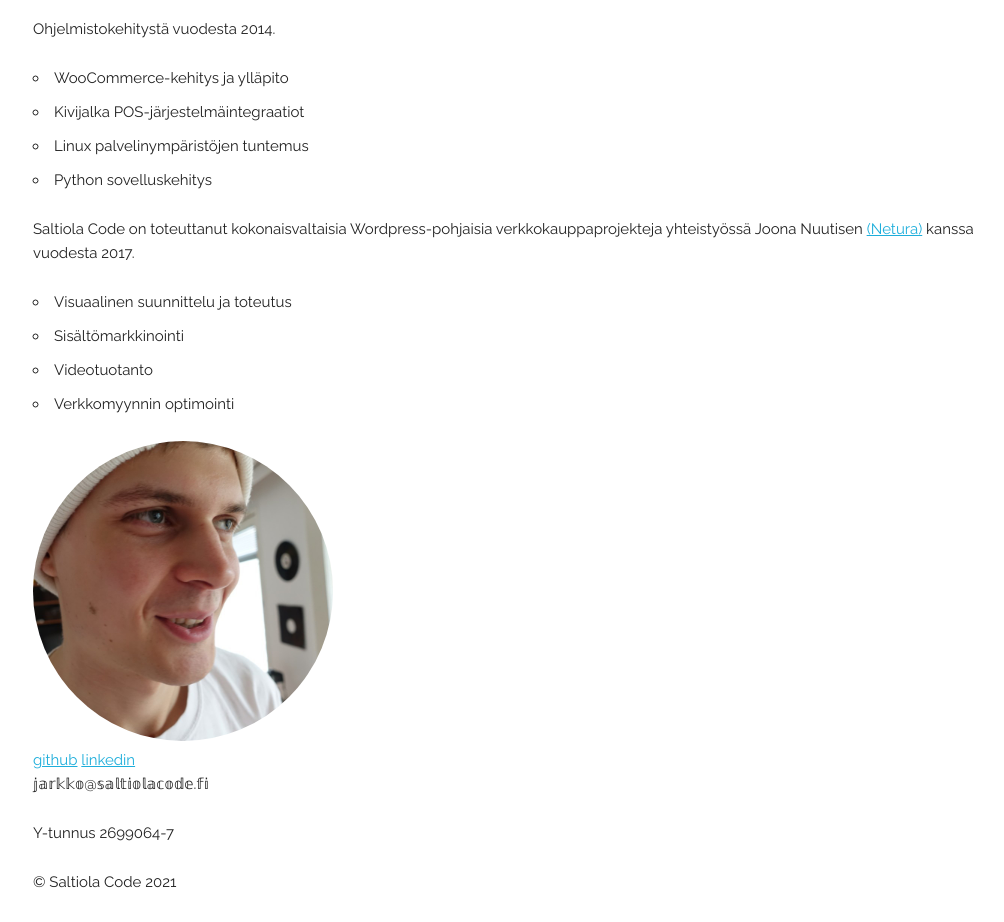
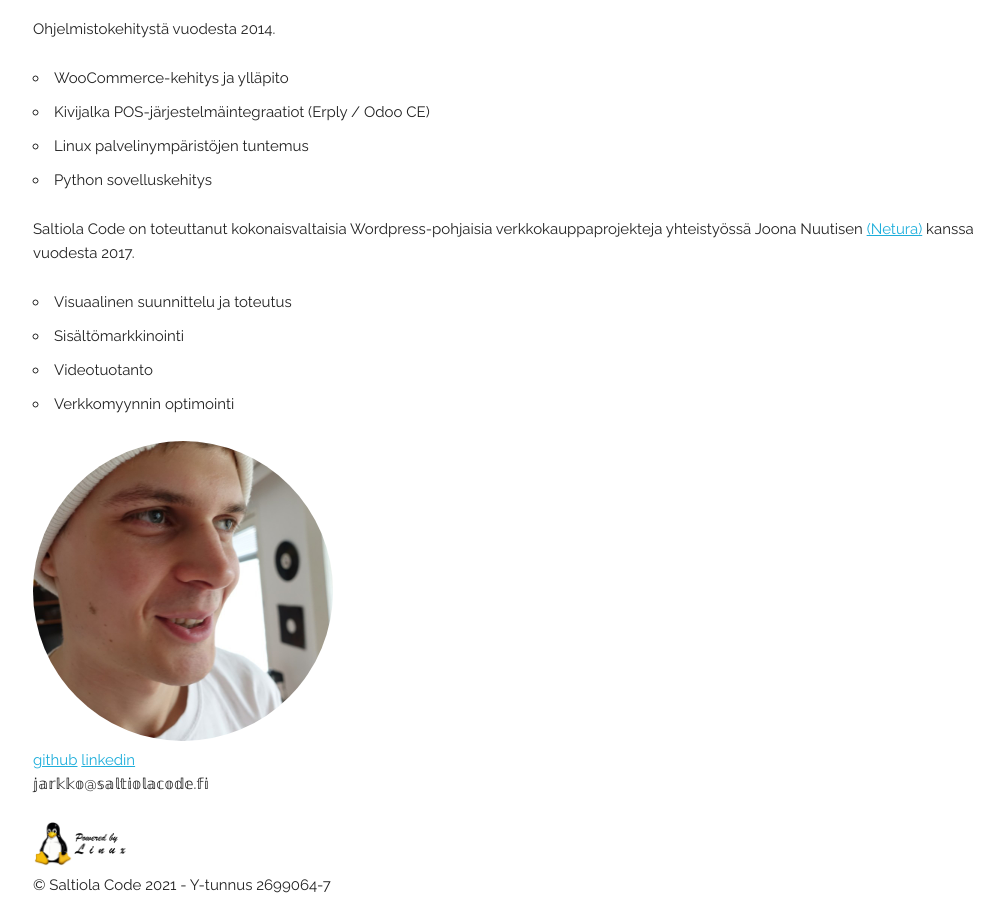
Before and after one commit to jasalt/jasalt.github.io, a plain HTML site: page index.html in a window 1280 px wide. Shown: the part 83-1005 px from the top of the page, without its empty margins (127-1131 px from the left). Drawn offline with Linux system fonts and the light colour scheme.

Commit message:
Lately doing mainly e-commerce POS integration stuff at work.

```diff
--- a/index.html
+++ b/index.html
@@ -50,7 +50,7 @@
 
           <ul>
                <li>WooCommerce-kehitys ja ylläpito</li>
-               <li>Kivijalka POS-järjestelmäintegraatiot</li>
+               <li>Kivijalka POS-järjestelmäintegraatiot (Erply / Odoo CE)</li>
                <li>Linux palvelinympäristöjen tuntemus</li>
                <li>Python sovelluskehitys</li>
           </ul>
@@ -70,12 +70,15 @@
           <a href="https://www.linkedin.com/in/jarkko-saltiola-63083873/">linkedin</a>
 
           <p>𝕛𝕒𝕣𝕜𝕜𝕠@𝕤𝕒𝕝𝕥𝕚𝕠𝕝𝕒𝕔𝕠𝕕𝕖.𝕗𝕚</p>
-          <p>Y-tunnus 2699064-7</p>
-
+          <img style="width:100px" src="/images/linux-powered.png"/>
           <p>© Saltiola Code <script type="text/javascript">
                               document.write(new Date().getFullYear());
                              </script>
-          </p>
+                             - Y-tunnus 2699064-7
+                             </p>
+
+
+
 
       </div>
     </div>
```
Also changed, not shown: images/linux-powered.png (added).
